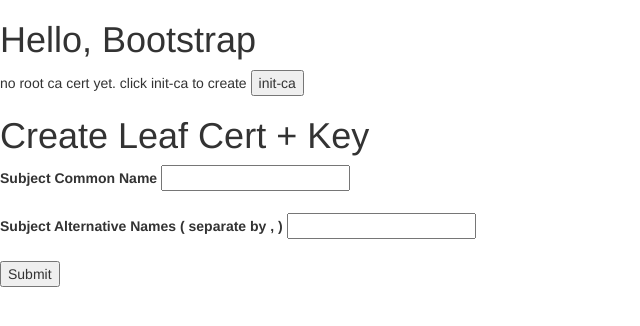
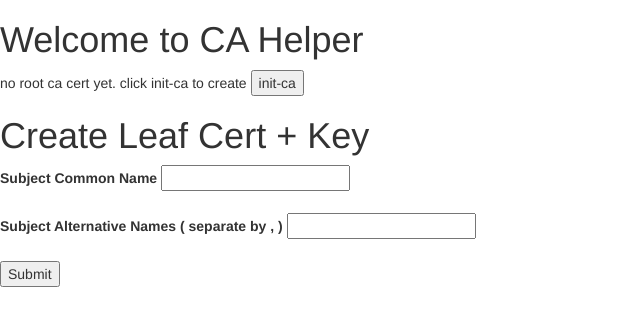
Before and after one commit to aSauerwein/ca-helper, a Flask app: page / in a window 1280 px wide. Shown: the top 326 px of the page, without its empty margins (0-640 px from the left). Run offline with Flask 2, Linux system fonts and the light colour scheme; some libraries are stand-ins or nearby versions.

Commit message:
change bootstrap template

```diff
--- a/flask-app/templates/index.html
+++ b/flask-app/templates/index.html
@@ -1,5 +1,5 @@
 {% extends "bootstrap/base.html" %}
-{% block title %}This is an example page{% endblock %}
+{% block title %}CA Helper{% endblock %}
 
 {% block navbar %}
 <div class="navbar navbar-fixed-top">
@@ -8,7 +8,7 @@
 {% endblock %}
 
 {% block content %}
-<h1>Hello, Bootstrap</h1>
+<h1>Welcome to CA Helper</h1>
 {% if rootca %}
 Root ca file already exists
 <a href={{url_for('.static', filename='rootca.pem')}} download>download root CA</a>
```
